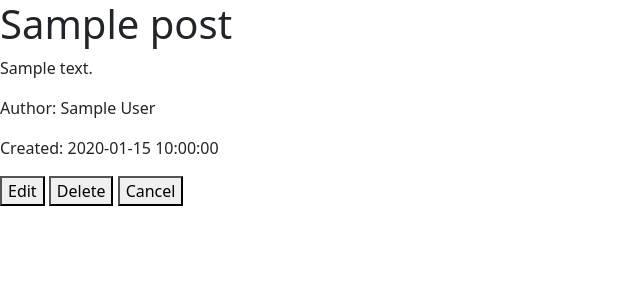
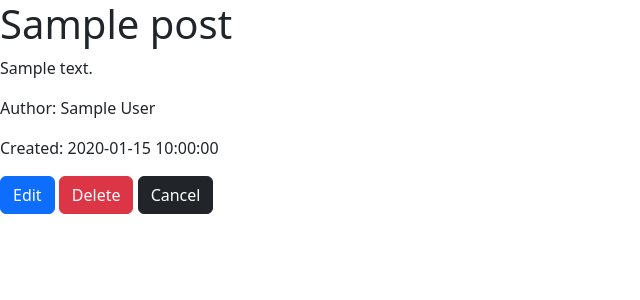
Before and after one commit to amnewby1/SQLAlchemy_Exercises, a Flask app: page /posts/1 in a window 1280 px wide. Shown: the top 300 px of the page, without its empty margins (0-640 px from the left). Run offline with Flask 3, Linux system fonts and the light colour scheme; tables that the repository leaves empty hold one stand-in row (values such as "Sample post").

Commit message:
Add files via upload

```diff
--- a/27.2_Exercise/app.py
+++ b/27.2_Exercise/app.py
@@ -118,7 +118,7 @@ def handle_editpost_form(post_id):
     db.session.add(post)
     db.session.commit()
 
-    return redirect(f"/posts/{post.user_id}")
+    return redirect(f"/users/{post.user.id}")
 
 @app.route('/posts/<int:post_id>/delete', methods=['POST'])
 def delete_post(post_id):
--- a/27.2_Exercise/templates/details.html
+++ b/27.2_Exercise/templates/details.html
@@ -18,11 +18,15 @@
 <h2>Posts</h2>
 
 <ul>
+    {% if user.post %}
     {% for post in user.post %}
     <li>
         <a href="/posts/{{post.id}}">{{post.title}}</a>
     </li>
     {% endfor %}
+    {% else %}
+    No Current Posts
+    {% endif %}
 </ul>
 <a href="/users/{{user.id}}/posts/new"><button class="btn btn-info">Add New Post</button></a>
 {% endblock %}
--- a/27.2_Exercise/templates/edit.html
+++ b/27.2_Exercise/templates/edit.html
@@ -6,8 +6,8 @@
     <input type="text" name="first_name" placeholder="First Name">
     <input type="text" name="last_name" placeholder="Last Name">
     <input type="url" name="image_url" placeholder="Image URL">
-    <button>Submit Edited Info</button>
+    <button class="btn btn-success">Submit Edited Info</button>
+    <button formaction="/users/{{user.id}}" formmethod="GET" class="btn btn-dark">Cancel Edit</button>
 </form>
-<a href="/users/{{user.id}}">Cancel Editing</a>
 
 {% endblock %}
--- a/27.2_Exercise/templates/edit_post.html
+++ b/27.2_Exercise/templates/edit_post.html
@@ -5,8 +5,8 @@
 <form action="/posts/{{post.id}}/edit" method="POST">
     <input type="text" name="title" placeholder="Title">
     <input type="text" name="content" placeholder="Type content here...">
-    <button>Submit Edited Post</button>
+    <button class="btn btn-success">Submit Edited Post</button>
+    <button formaction="/posts/{{post.id}}" formmethod="GET" class="btn btn-dark">Cancel Edit</button>
 </form>
-<a href="/posts/{{post.id}}">Cancel Editing Post</a>
 
 {% endblock %}
--- a/27.2_Exercise/templates/post.html
+++ b/27.2_Exercise/templates/post.html
@@ -8,13 +8,13 @@
 <p>Author: {{post.user.first_name}} {{post.user.last_name}}</p>
 <p>Created: {{post.created}}</p>
 <form>
-    <button formaction="/posts/{{post.id}}/edit" formmethod="GET">
+    <button formaction="/posts/{{post.id}}/edit" formmethod="GET" class="btn btn-primary">
         Edit
     </button>
-    <button formaction="/posts/{{post.id}}/delete" formmethod="POST">
+    <button formaction="/posts/{{post.id}}/delete" formmethod="POST" class="btn btn-danger">
         Delete
     </button>
-    <button formaction="/user/{{user_id}}" formmethod="GET">Cancel</button>
+    <button formaction="/users/{{post.user.id}}" formmethod=" GET" class="btn btn-dark">Cancel</button>
 </form>
 
 
```
